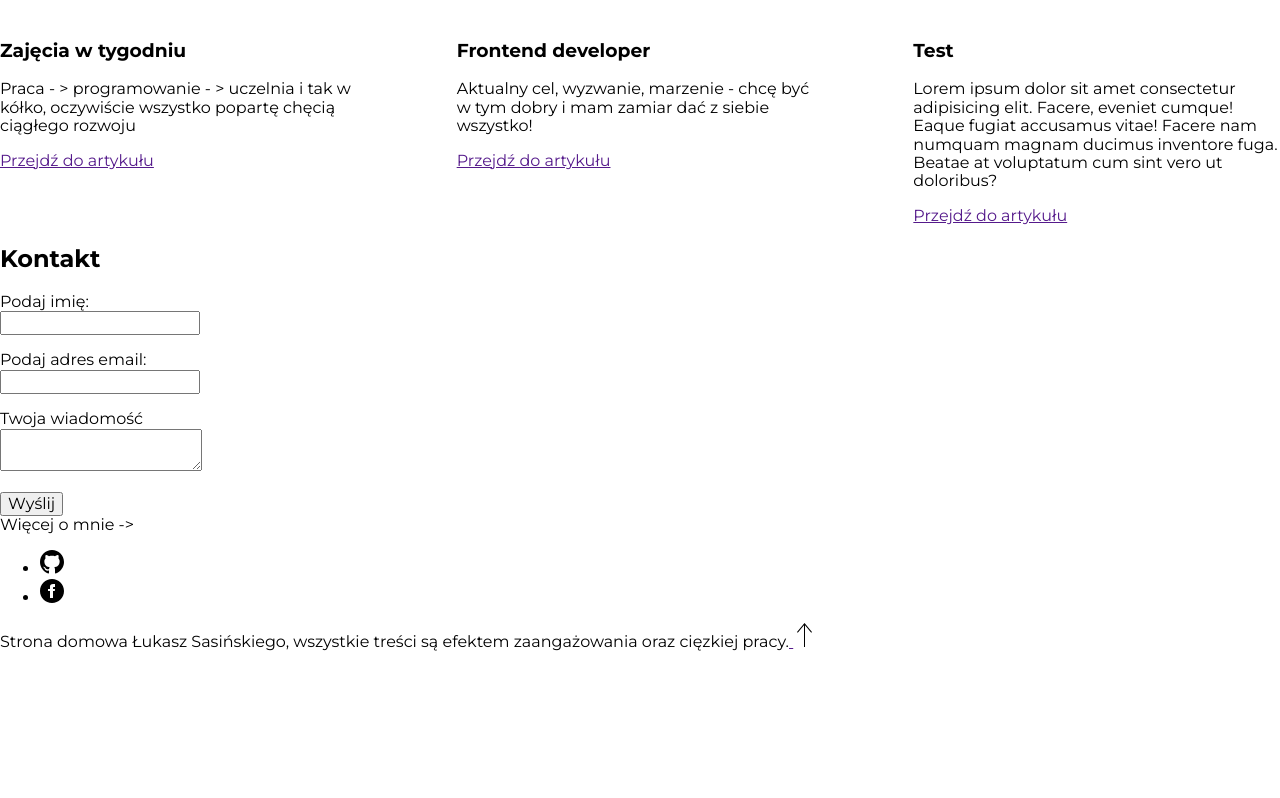
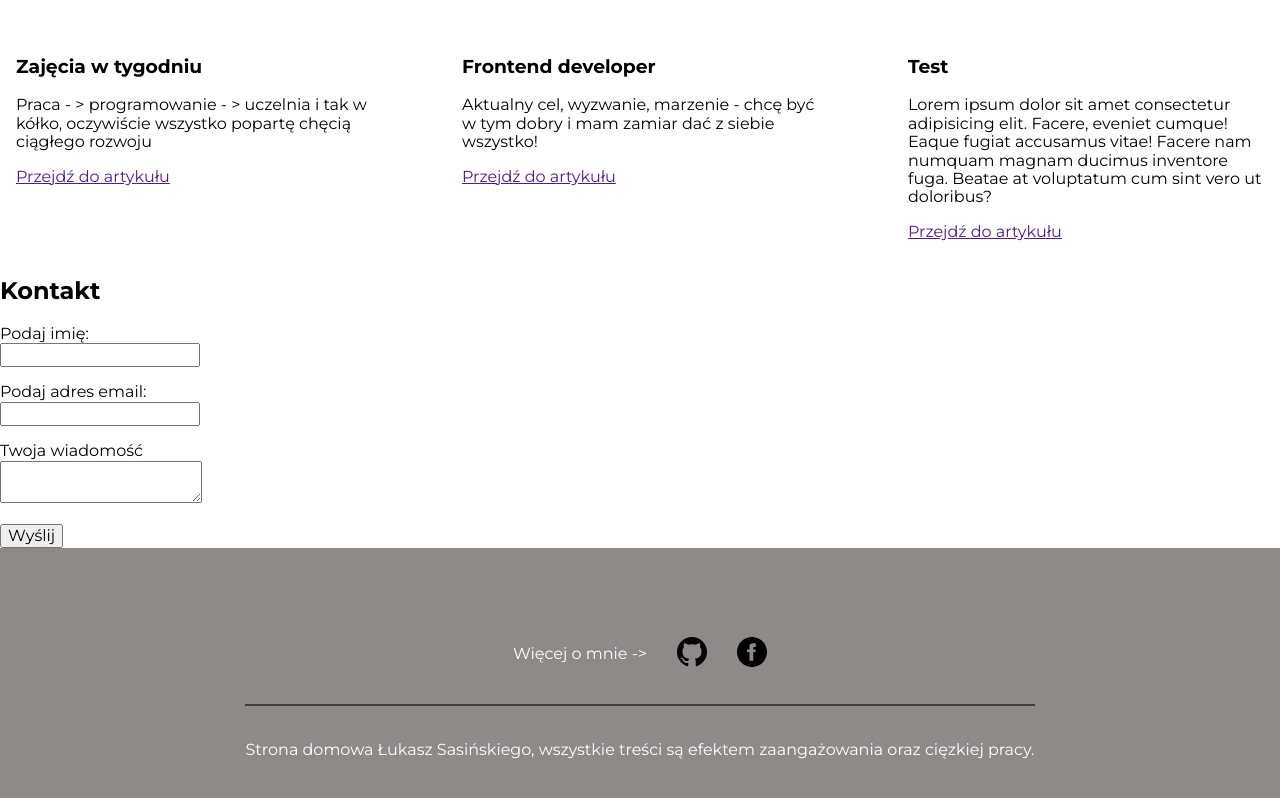
Before and after one commit to sasinskil/homepage-gulp, a website built with webpack: page src/content/index.html in a window 1280 px wide. Shown: the part 1458-2256 px from the top of the page. Before the commit the page ends 2126 px from the top, so only its background shows below. Built offline with nearby package versions, Linux system fonts and the light colour scheme; files whose address does not match are found by name.

Commit message:
footer stylization

```diff
--- a/src/content/index.html
+++ b/src/content/index.html
@@ -108,26 +108,17 @@
             </form>
         </section>
     </main>
-    <footer>
-        <div>
-            <span>Więcej o mnie -></span>
-            <div>
-                <ul>
-                    <li><a href=""><svg xmlns="http://www.w3.org/2000/svg" width="24" height="24" viewBox="0 0 24 24">
-                                <path
-                                    d="M12 0c-6.626 0-12 5.373-12 12 0 5.302 3.438 9.8 8.207 11.387.599.111.793-.261.793-.577v-2.234c-3.338.726-4.033-1.416-4.033-1.416-.546-1.387-1.333-1.756-1.333-1.756-1.089-.745.083-.729.083-.729 1.205.084 1.839 1.237 1.839 1.237 1.07 1.834 2.807 1.304 3.492.997.107-.775.418-1.305.762-1.604-2.665-.305-5.467-1.334-5.467-5.931 0-1.311.469-2.381 1.236-3.221-.124-.303-.535-1.524.117-3.176 0 0 1.008-.322 3.301 1.23.957-.266 1.983-.399 3.003-.404 1.02.005 2.047.138 3.006.404 2.291-1.552 3.297-1.23 3.297-1.23.653 1.653.242 2.874.118 3.176.77.84 1.235 1.911 1.235 3.221 0 4.609-2.807 5.624-5.479 5.921.43.372.823 1.102.823 2.222v3.293c0 .319.192.694.801.576 4.765-1.589 8.199-6.086 8.199-11.386 0-6.627-5.373-12-12-12z" />
-                            </svg></a></li>
-                    <li><a href=""><svg xmlns="http://www.w3.org/2000/svg" width="24" height="24" viewBox="0 0 24 24">
-                                <path
-                                    d="M12 0c-6.627 0-12 5.373-12 12s5.373 12 12 12 12-5.373 12-12-5.373-12-12-12zm3 8h-1.35c-.538 0-.65.221-.65.778v1.222h2l-.209 2h-1.791v7h-3v-7h-2v-2h2v-2.308c0-1.769.931-2.692 3.029-2.692h1.971v3z" />
-                            </svg></a></li>
-                </ul>
-            </div>
+    <footer class="footer">
+        <div class="footer__box">
+            <span class="footer__span">Więcej o mnie -></span>
+            <ul class="footer__list">
+                <li class="footer__item"><a class="footer__link" href=""><img class="footer__image"
+                            src="../assets/svg/github.svg" alt=""></a></li>
+                <li class="footer__item"><a class="footer__link" href=""><img class="footer__image" src="../assets/svg/facebook.svg" alt=""></a></li>
+            </ul>
         </div>
-        <p>Strona domowa Łukasz Sasińskiego, wszystkie treści są efektem zaangażowania oraz cięzkiej pracy.<a href="">
-                <svg width="24" height="24" xmlns="http://www.w3.org/2000/svg" fill-rule="evenodd" clip-rule="evenodd">
-                    <path d="M11 2.206l-6.235 7.528-.765-.645 7.521-9 7.479 9-.764.646-6.236-7.53v21.884h-1v-21.883z" />
-                </svg></a></p>
+        <p class="footer__info">Strona domowa Łukasz Sasińskiego, wszystkie treści są efektem zaangażowania oraz
+            cięzkiej pracy.<a class="footer__link--top" href=""><img class="footer__image" src="../assets/svg/arrow-up.svg" alt=""></a></p>
     </footer>
     <script src="js/main.js"></script>
 </body>
--- a/src/scss/main.scss
+++ b/src/scss/main.scss
@@ -141,8 +141,8 @@ body {
 
       &__arrow {
         margin-top: 40px;
-        width: 40px;
-        height: 40px;
+        width: 50px;
+        height: 50px;
       }
     }
 
@@ -180,8 +180,55 @@ body {
 }
 
 .grid {
+  padding: 16px;
   display: grid;
   grid-template-columns: repeat(3, 1fr);
   grid-column-gap: 90px;
   grid-row-gap: 40px;
 }
+
+.footer {
+  width: 100%;
+  height: 300px;
+  background: rgb(143, 138, 138);
+  color: #fff;
+  display: flex;
+  flex-direction: column;
+  justify-content: center;
+  align-items: center;
+
+  &__box {
+    display: flex;
+    justify-content: center;
+    align-items: center;
+  }
+
+  &__list {
+    display: flex;
+    list-style: none;
+    padding: 0;
+  }
+
+  &__item {
+    margin-left: 30px;
+  }
+
+  &__image {
+    width: 30px;
+    height: 30px;
+  }
+
+  &__link {
+    text-decoration: none;
+    &--top {
+      position: fixed;
+      bottom: 10px;
+      right: 10px;
+    }
+  }
+
+  &__info {
+    border-top: 2px solid rgba(0, 0, 0, 0.548);
+    padding-top: 35px;
+  }
+}
```
Also changed, not shown: dist/css/main.css, dist/index.html, 1 other file.
